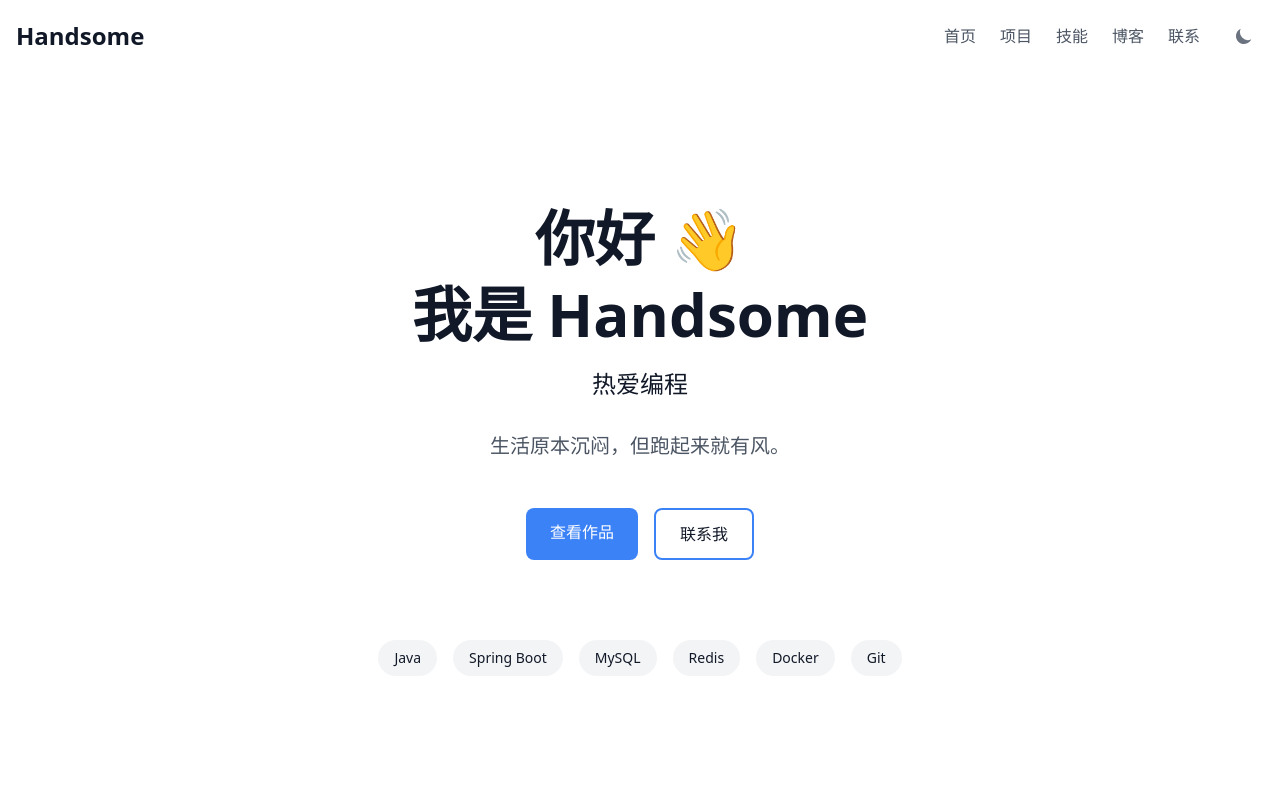
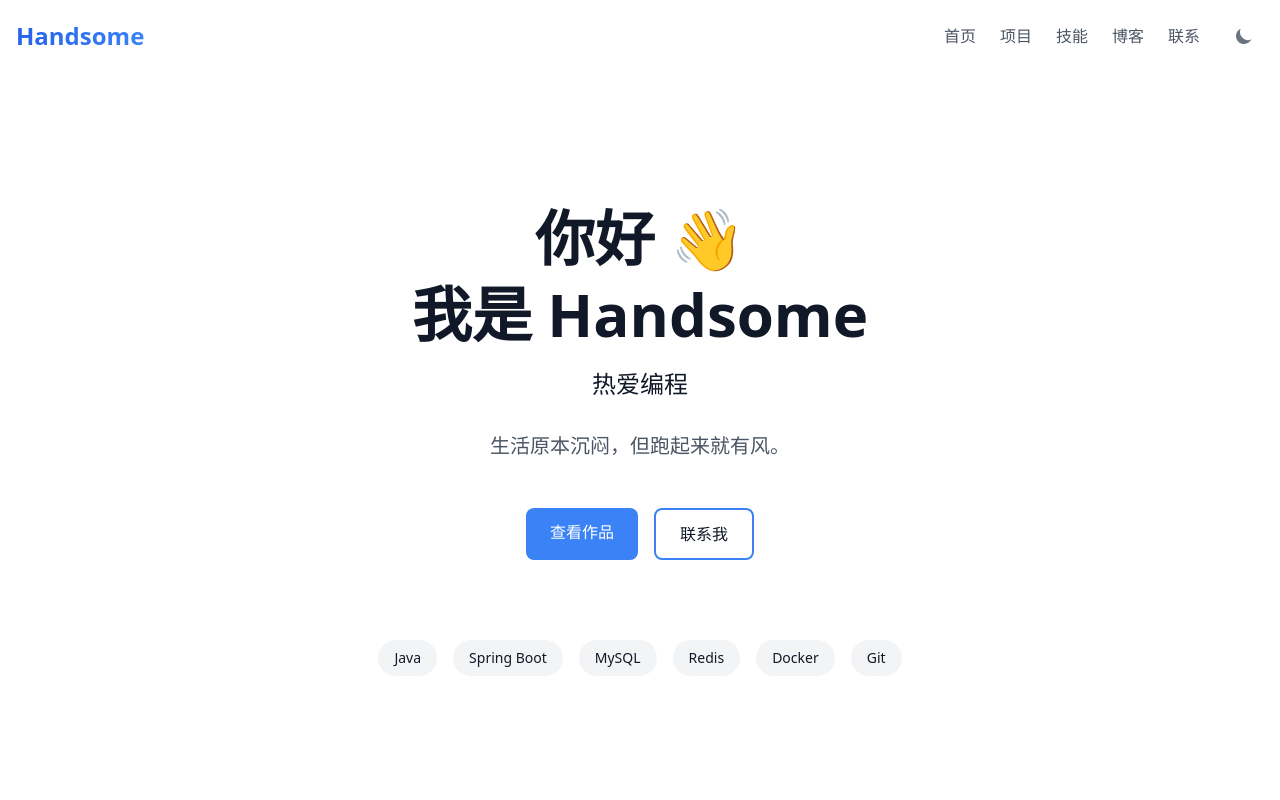
Before and after one commit to tuguo571/home-for-vue, a Vue app: page / in a window 1280 px wide. Shown: the top 800 px of the page. Built offline with nearby package versions, Linux system fonts and the light colour scheme.

Commit message:
优化 Logo 交互特效

```diff
--- a/src/components/layout/TheHeader.vue
+++ b/src/components/layout/TheHeader.vue
@@ -62,7 +62,16 @@ const toggleMenu = () => {
   >
     <nav class="container mx-auto px-4 py-4">
       <div class="flex items-center justify-between">
-        <router-link to="/" class="text-2xl font-bold"> Handsome </router-link>
+        <router-link to="/" class="logo-link group relative overflow-hidden">
+          <span
+            class="text-2xl font-bold bg-gradient-to-r from-blue-600 via-primary to-indigo-500 bg-clip-text text-transparent"
+          >
+            Handsome
+          </span>
+          <span
+            class="absolute bottom-0 left-0 w-full h-0.5 bg-gradient-to-r from-blue-600 via-primary to-indigo-500 transform scale-x-0 group-hover:scale-x-100 transition-transform duration-300 origin-left"
+          ></span>
+        </router-link>
 
         <!-- 桌面端导航 -->
         <div class="hidden md:flex items-center space-x-6">
@@ -157,4 +166,30 @@ const toggleMenu = () => {
     @apply bg-primary-10 text-primary;
   }
 }
+
+/* Logo 悬停动画 */
+.logo-link {
+  @apply inline-block py-1;
+}
+
+.logo-link:hover span:first-child {
+  @apply transform scale-105 transition-transform duration-300;
+  animation: shine 2s infinite;
+}
+
+@keyframes shine {
+  0% {
+    background-position: 0% 50%;
+  }
+  50% {
+    background-position: 100% 50%;
+  }
+  100% {
+    background-position: 0% 50%;
+  }
+}
+
+.logo-link span:first-child {
+  @apply bg-[length:200%_auto];
+}
 </style>
```
